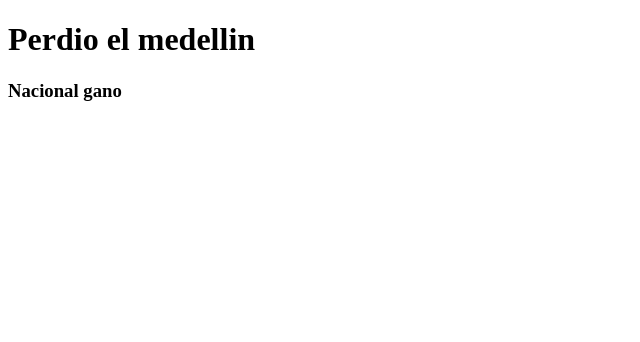
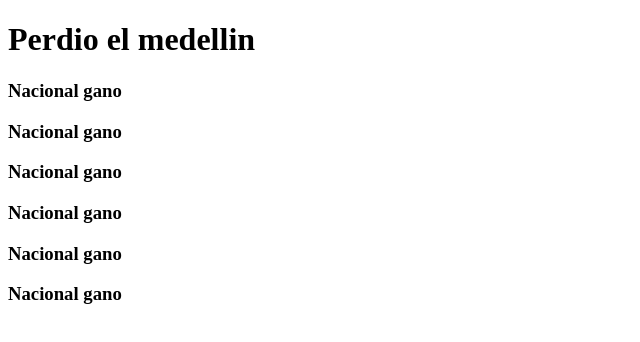
Before and after one commit to andresfelipedaviduribe2510/class, a plain HTML site: page hola.html in a window 1280 px wide. Shown: the whole page, without its empty margins (0-640 px from the left). Drawn offline with Linux system fonts and the light colour scheme.

Commit message:
mi tercer commit

```diff
--- a/hola.html
+++ b/hola.html
@@ -8,5 +8,10 @@
 <body>
     <h1>Perdio el medellin</h1>
     <h3>Nacional gano</h3>
+    <h3>Nacional gano</h3>
+    <h3>Nacional gano</h3>
+    <h3>Nacional gano</h3>
+    <h3>Nacional gano</h3>
+    <h3>Nacional gano</h3>
 </body>
 </html>
```
